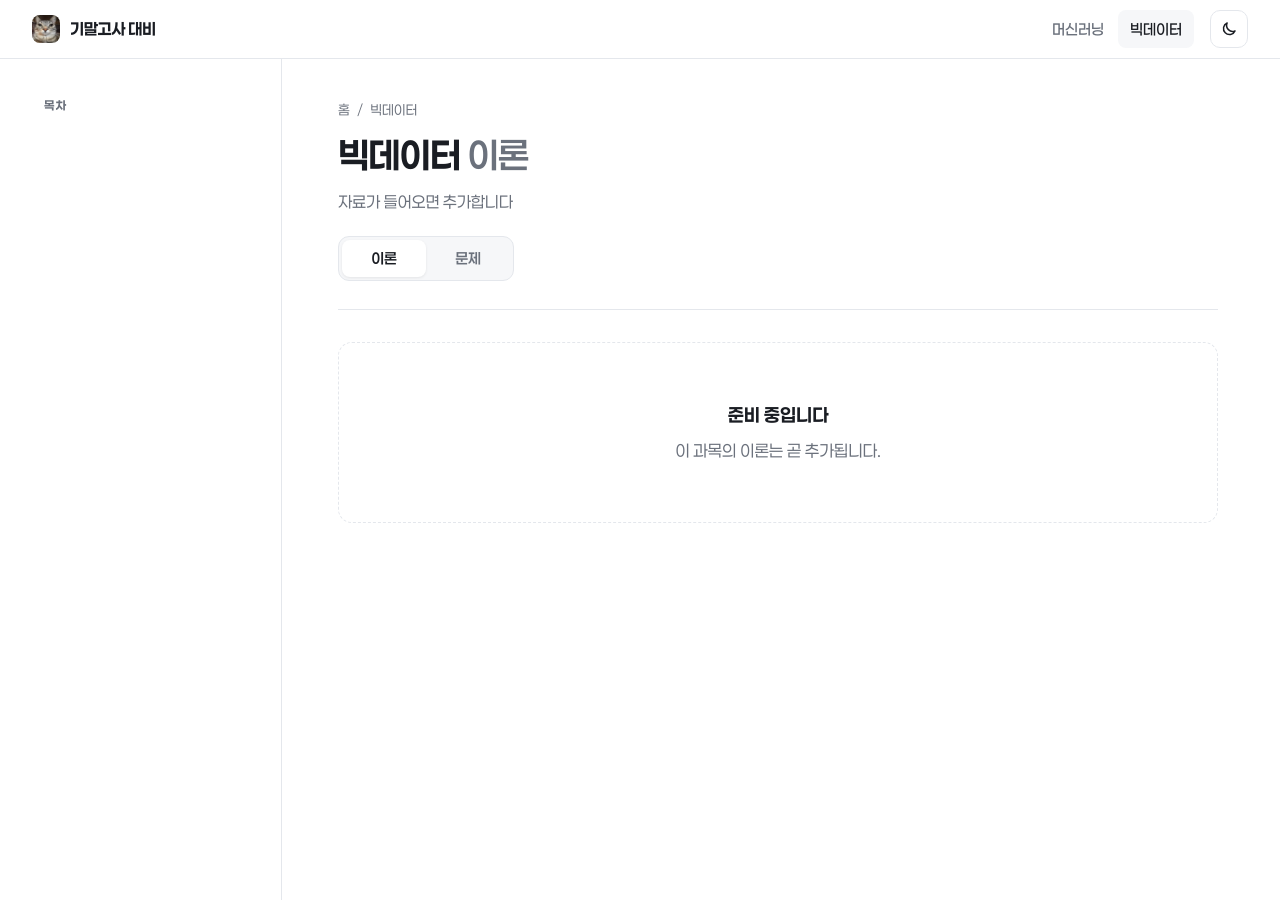
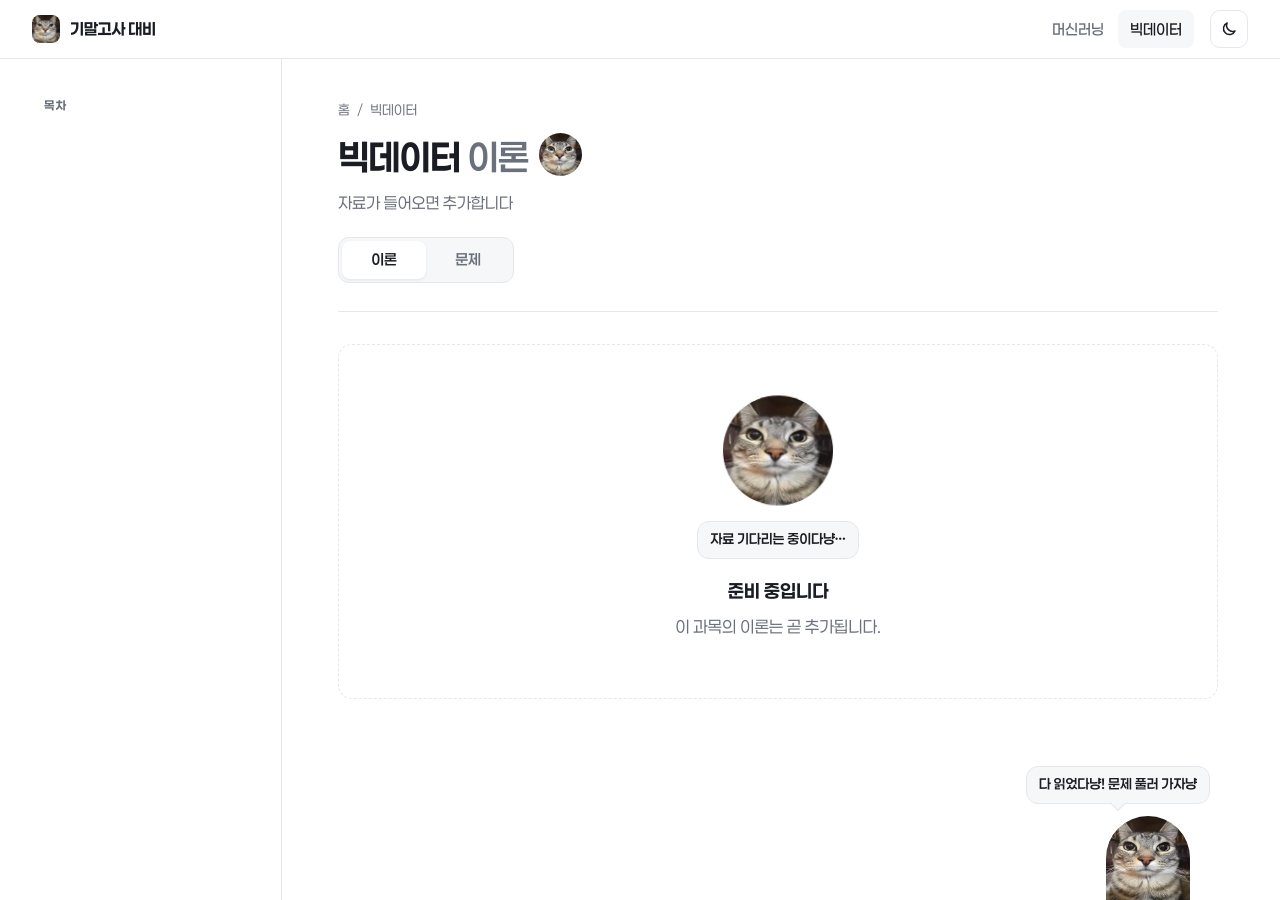
Before and after one commit to hamsterganggang/g3final, a Jekyll site: the page built from bigdata/theory.html, in a window 1280 px wide. Built offline with Jekyll 4.4.1, drawn with Linux system fonts in a browser that asks for light colours.

Commit message:
고양이 출현: 홈·제목 옆·문제 채점 반응·몰라도 되는 것·맨 위로·이론 끝·준비 중
Co-Authored-By: Claude Opus 5.5 <noreply@anthropic.com>
Claude-Session: https://claude.ai/code/session_014pCNq92c2G9j7KmKLudyCN

```diff
--- a/_includes/coming-soon.html
+++ b/_includes/coming-soon.html
@@ -1,4 +1,6 @@
 <div class="card soon">
+  <img class="soon-cat" src="{{ '/assets/img/cat.png' | relative_url }}" alt="">
+  <p class="bubble">자료 기다리는 중이다냥…</p>
   <h2>준비 중입니다</h2>
   <p>이 과목의 {% if page.mode == 'quiz' %}문제{% else %}이론{% endif %}는 곧 추가됩니다.</p>
 </div>
--- a/_layouts/default.html
+++ b/_layouts/default.html
@@ -82,7 +82,7 @@ try{var t=localStorage.getItem('theme');if(t==='light'||t==='dark')document.docu
 {%- endif %}
 
 {%- if page.mode == 'theory' %}
-<a class="to-top" href="#" aria-label="맨 위로" hidden>↑</a>
+<a class="to-top" href="#" aria-label="맨 위로" hidden><span>↑</span></a>
 {%- endif %}
 
 <script>
@@ -165,5 +165,7 @@ try{var t=localStorage.getItem('theme');if(t==='light'||t==='dark')document.docu
   }
 })();
 </script>
+<script>window.CAT_IMG="{{ '/assets/img/cat.png' | relative_url }}";</script>
+<script src="{{ '/assets/js/cat.js' | relative_url }}"></script>
 </body>
 </html>
--- a/assets/css/main.css
+++ b/assets/css/main.css
@@ -523,3 +523,37 @@ p.dl a{font-size:.9rem;font-weight:600}
 .qa-ans.steps .fig.graph{margin:0 0 12px;padding:10px}
 .qa-ans.steps .fig.graph svg{max-width:520px;min-width:0}
 .qa-ans.steps .fig.graph figcaption{text-align:left}
+
+/* ───────── 고양이 ───────── */
+.bubble{position:relative;display:inline-block;margin:0;padding:6px 12px;border-radius:12px;background:var(--surface);border:1px solid var(--line);color:var(--ink);font-size:.85rem;font-weight:600;white-space:nowrap}
+.hero{position:relative}
+.hero-cat{position:absolute;right:-230px;top:-10px;margin:0;display:flex;flex-direction:column;align-items:center;gap:10px}
+.hero-cat img{width:150px;height:150px;border-radius:50%;object-fit:cover;border:4px solid var(--bg);box-shadow:var(--shadow);animation:cat-bob 3s ease-in-out infinite}
+.hero-cat .bubble{order:-1}
+.hero-cat .bubble::after,.cat-toast .bubble::after,.cat-peek .bubble::after{content:"";position:absolute;left:50%;bottom:-6px;width:10px;height:10px;margin-left:-5px;background:var(--surface);border-right:1px solid var(--line);border-bottom:1px solid var(--line);transform:rotate(45deg)}
+@keyframes cat-bob{0%,100%{transform:translateY(0) rotate(-3deg)}50%{transform:translateY(-8px) rotate(3deg)}}
+.soon-cat{display:block;width:110px;height:110px;margin:0 auto 10px;border-radius:50%;object-fit:cover;animation:cat-bob 3s ease-in-out infinite}
+.soon .bubble{margin-bottom:16px}
+/* 페이지 제목 옆 */
+.page-head h1 .head-cat{display:inline-block;width:1.2em;height:1.2em;margin-left:.3em;vertical-align:-.15em;border-radius:50%;background:url("../img/cat.png") center/cover;cursor:pointer;transition:transform .2s}
+.page-head h1 .head-cat:hover{transform:rotate(-12deg) scale(1.1)}
+/* 몰라도 되는 것: 회색 고양이 */
+section>p.skip{position:relative;padding-left:58px}
+section>p.skip::before{content:"";position:absolute;left:12px;top:50%;width:34px;height:34px;margin-top:-17px;border-radius:50%;background:url("../img/cat.png") center/cover;filter:grayscale(1);opacity:.85}
+/* 맨 위로 */
+.to-top{background:url("../img/cat.png") center/cover;border:2px solid var(--bg);width:52px;height:52px}
+.to-top span{position:absolute;top:-8px;right:-6px;width:22px;height:22px;border-radius:50%;background:var(--ink);color:var(--bg);font-size:.8rem;display:flex;align-items:center;justify-content:center}
+/* 문제 풀 때 반응 */
+.cat-toast{position:fixed;left:20px;bottom:calc(96px + env(safe-area-inset-bottom,0px));z-index:30;display:flex;flex-direction:column;align-items:center;gap:8px;pointer-events:none;transform:translateY(140%);opacity:0;transition:transform .35s cubic-bezier(.3,1.5,.6,1),opacity .2s}
+.cat-toast.on{transform:none;opacity:1}
+.cat-toast img{width:84px;height:84px;border-radius:50%;object-fit:cover;border:3px solid var(--ok);box-shadow:var(--shadow)}
+.cat-toast.bad img{border-color:var(--bad);filter:saturate(.4);transform:rotate(-10deg)}
+.cat-toast.party img{border-color:var(--accent);animation:cat-spin .9s ease-in-out 2}
+@keyframes cat-spin{to{transform:rotate(360deg)}}
+/* 이론 끝에서 빼꼼 */
+.cat-peek{position:fixed;right:90px;bottom:-96px;z-index:14;width:84px;height:84px;border-radius:50% 50% 0 0;background:url("../img/cat.png") center 30%/cover;transition:bottom .4s cubic-bezier(.3,1.4,.6,1);pointer-events:none}
+.cat-peek.on{bottom:0}
+.cat-peek .bubble{position:absolute;bottom:96px;right:-20px}
+@media (max-width:1100px){.hero-cat{position:static;flex-direction:row;margin-bottom:20px}.hero-cat img{width:96px;height:96px}.hero-cat .bubble{order:1}.hero-cat .bubble::after{left:-6px;top:50%;bottom:auto;margin:-5px 0 0;transform:rotate(135deg)}}
+@media (max-width:720px){.cat-toast{left:12px;bottom:calc(150px + env(safe-area-inset-bottom,0px))}.cat-toast img{width:64px;height:64px}.cat-peek{right:76px}}
+@media (prefers-reduced-motion:reduce){.hero-cat img,.soon-cat,.cat-toast.party img{animation:none}}
--- /dev/null
+++ b/assets/js/cat.js
@@ -0,0 +1,61 @@
+// 고양이 등장: 페이지 제목 옆 · 문제 채점 반응 · 다 풀면 축하 · 페이지 끝에서 빼꼼
+(function(){
+const IMG=window.CAT_IMG; if(!IMG) return;
+const pick=a=>a[Math.floor(Math.random()*a.length)];
+const OK=['정답이다냥!','천재냥?','이 정도는 껌이다냥','A+ 가자냥','완벽하다냥 ✨','교수님도 놀라겠다냥'];
+const BAD=['틀렸다냥…','다시 보자냥','괜찮다냥, 해설 읽자냥','고양이도 가끔 틀린다냥','한 번 더 하면 맞힌다냥'];
+const POKE=['공부하라냥','왜 만지냥','시험 얼마 안 남았다냥','★ 표시부터 보라냥','츄르 주면 알려 주겠다냥'];
+
+// 고양이 말풍선
+const toast=document.createElement('div'); toast.className='cat-toast'; toast.setAttribute('aria-hidden','true');
+toast.innerHTML=`<p class="bubble"></p><img src="${IMG}" alt="">`;
+document.body.appendChild(toast);
+let timer;
+function say(msg,kind,ms){
+  toast.querySelector('.bubble').textContent=msg;
+  toast.className='cat-toast on '+(kind||'');
+  clearTimeout(timer); timer=setTimeout(()=>toast.classList.remove('on'),ms||1600);
+}
+
+// 페이지 제목 옆 고양이 (누르면 한마디)
+const h1=document.querySelector('.page-head h1');
+if(h1){
+  const c=document.createElement('span'); c.className='head-cat'; c.title='눌러 보라냥';
+  c.onclick=()=>say(pick(POKE));
+  h1.appendChild(c);
+}
+
+// 문제: 고른 보기 · 계산 확인 결과에 반응
+const quiz=document.getElementById('quiz');
+if(quiz){
+  const cards=()=>document.querySelectorAll('.q.qa');
+  const react=card=>{
+    const ok=card.classList.contains('marked-ok'), bad=card.classList.contains('marked-bad');
+    if(!ok&&!bad) return;
+    const all=cards().length, done=document.querySelectorAll('.q.qa.marked-ok,.q.qa.marked-bad').length;
+    if(done===all){
+      const n=document.querySelectorAll('.q.qa.marked-ok').length;
+      say(`다 풀었다냥! ${n} / ${all} 🎉`,'party',3500); return;
+    }
+    say(ok?pick(OK):pick(BAD),ok?'':'bad');
+  };
+  quiz.addEventListener('click',e=>{
+    const b=e.target.closest('.mc-opts button,.check'); if(!b) return;
+    setTimeout(()=>react(b.closest('.q')),0);
+  });
+  quiz.addEventListener('keydown',e=>{
+    if(e.key!=='Enter'||!e.target.matches('.calc-fields input')) return;
+    const ins=[...e.target.closest('.calc-fields').querySelectorAll('input')];
+    if(ins[ins.length-1]===e.target) setTimeout(()=>react(e.target.closest('.q')),0);
+  });
+}
+
+// 이론 페이지: 끝까지 읽으면 빼꼼
+if(document.body.classList.contains('mode-theory')){
+  const peek=document.createElement('div'); peek.className='cat-peek'; peek.setAttribute('aria-hidden','true');
+  peek.innerHTML='<p class="bubble">다 읽었다냥! 문제 풀러 가자냥</p>';
+  document.body.appendChild(peek);
+  const chk=()=>peek.classList.toggle('on',innerHeight+scrollY>=document.documentElement.scrollHeight-40);
+  addEventListener('scroll',chk,{passive:true}); chk();
+}
+})();
--- a/index.html
+++ b/index.html
@@ -2,6 +2,7 @@
 layout: default
 ---
 <section class="hero">
+  <figure class="hero-cat" aria-hidden="true"><img src="{{ '/assets/img/cat.png' | relative_url }}" alt=""><figcaption class="bubble">같이 공부하자냥</figcaption></figure>
   <p class="eyebrow">Final Notes</p>
   <h1>{{ site.title }}</h1>
   <p>강의 내용을 위키처럼 정리한 <b>이론</b>과, 직접 풀어 보며 확인하는 <b>문제</b>를 과목별로 모았습니다.</p>
```
Also changed, not shown: assets/img/cat.png (added).
